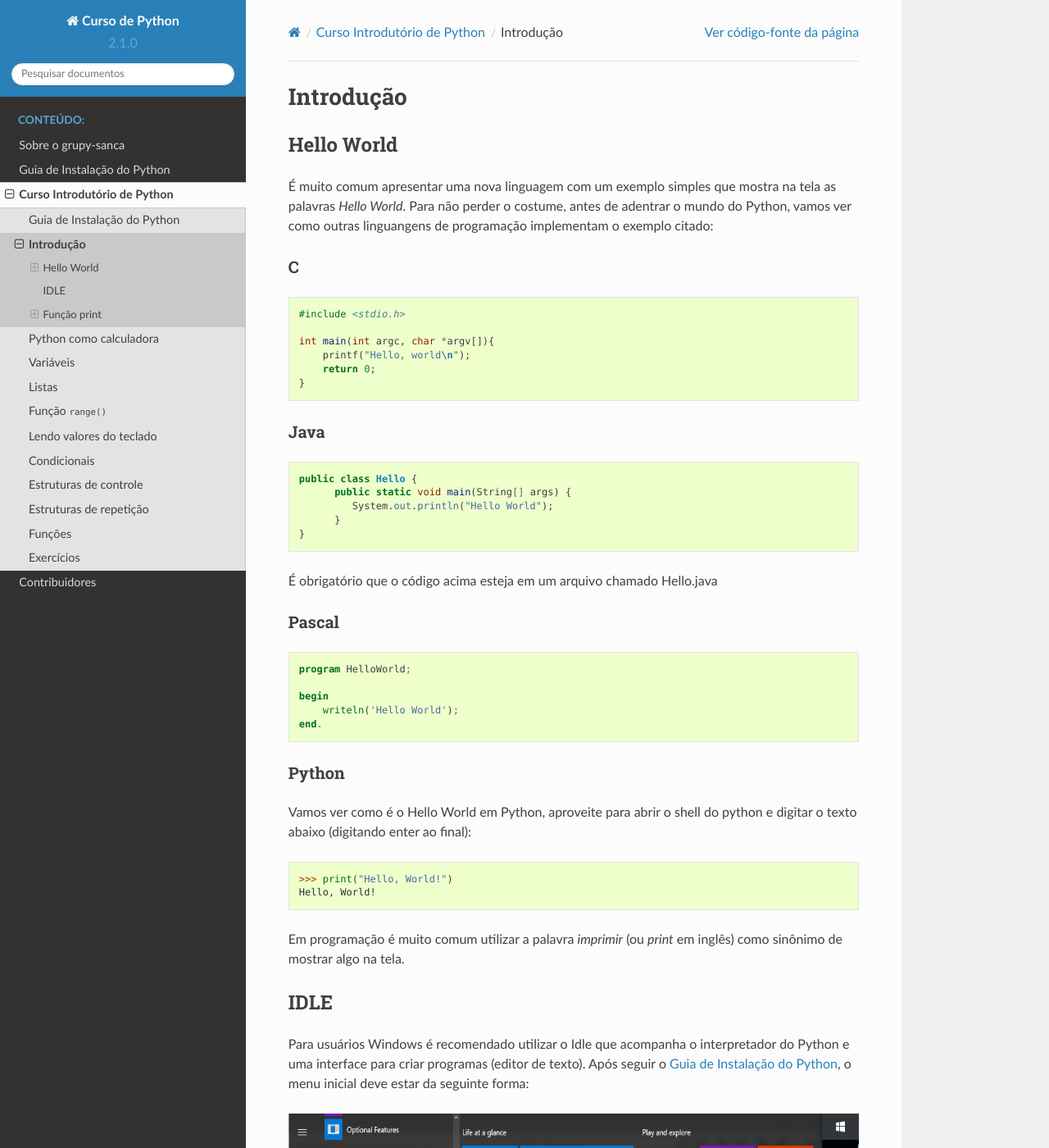
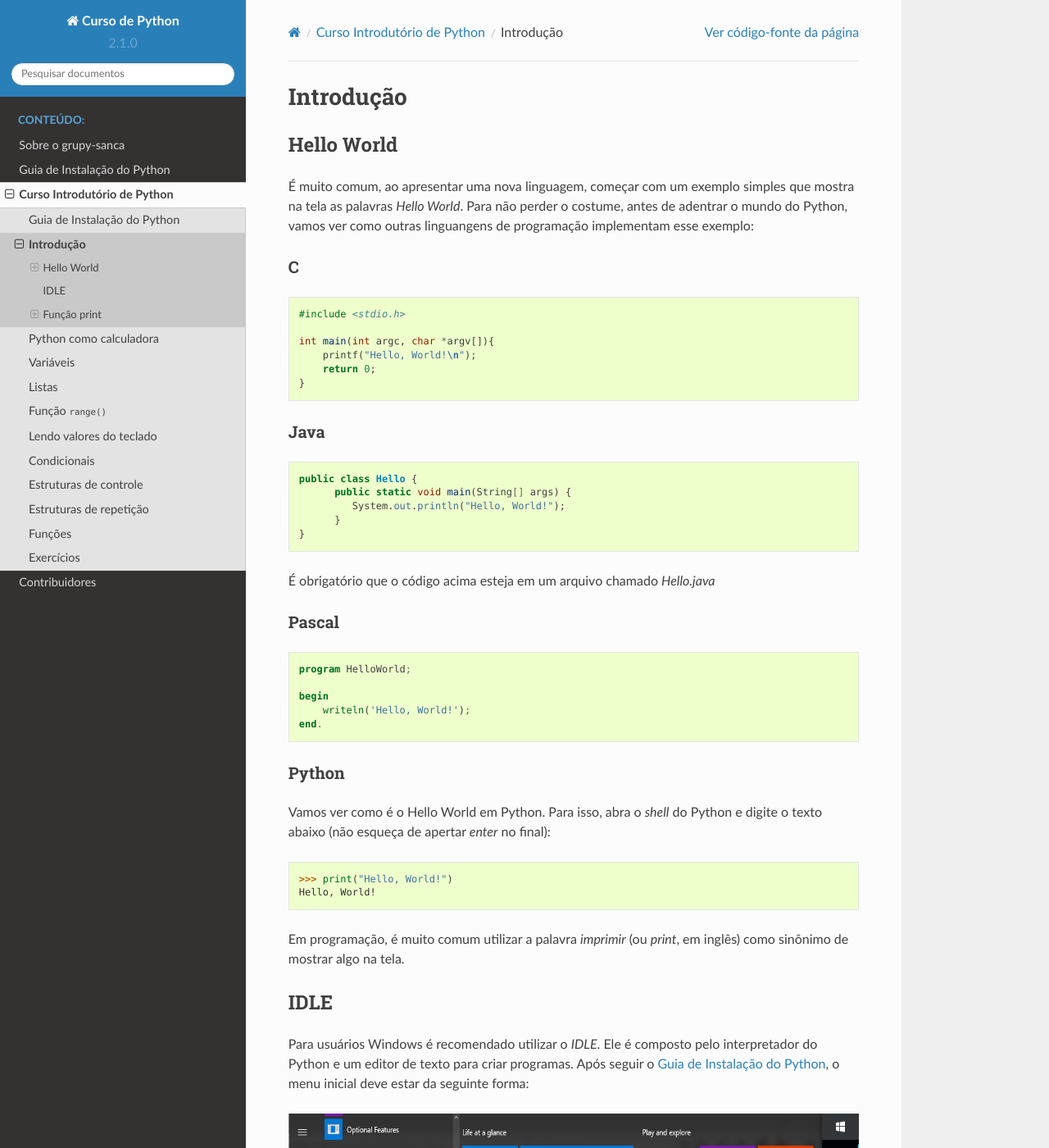
Before and after one commit to grupy-sanca/curso-python, a Sphinx documentation site: the page built from source/intro/introducao.rst, in a window 1280 px wide and 1400 px high. Shown: the whole window at 82% size. Built offline with Sphinx 7.4.7 and the Read the Docs theme 2.0.0, drawn with Linux system fonts in a browser that asks for light colours; some of the changed text lies outside the part shown.

Commit message:
Revised pt-br language

```diff
--- a/source/intro/introducao.rst
+++ b/source/intro/introducao.rst
@@ -5,10 +5,10 @@ Introdução
 Hello World
 -----------
 
-É muito comum apresentar uma nova linguagem com um exemplo simples que mostra
+É muito comum, ao apresentar uma nova linguagem, começar com um exemplo simples que mostra
 na tela as palavras `Hello World`. Para não perder o costume, antes de adentrar
 o mundo do Python, vamos ver como outras linguangens de programação implementam
-o exemplo citado:
+esse exemplo:
 
 C
 ~
@@ -18,7 +18,7 @@ C
    #include <stdio.h>
 
    int main(int argc, char *argv[]){
-       printf("Hello, world\n");
+       printf("Hello, World!\n");
        return 0;
    }
 
@@ -30,11 +30,11 @@ Java
 
    public class Hello {
          public static void main(String[] args) {
-            System.out.println("Hello World");
+            System.out.println("Hello, World!");
          }
    }
 
-É obrigatório que o código acima esteja em um arquivo chamado Hello.java
+É obrigatório que o código acima esteja em um arquivo chamado `Hello.java`
 
 
 Pascal
@@ -45,15 +45,15 @@ Pascal
    program HelloWorld;
 
    begin
-       writeln('Hello World');
+       writeln('Hello, World!');
    end.
 
 
 Python
 ~~~~~~
 
-Vamos ver como é o Hello World em Python, aproveite para abrir o shell do
-python e digitar o texto abaixo (digitando enter ao final):
+Vamos ver como é o Hello World em Python. Para isso, abra o `shell` do
+Python e digite o texto abaixo (não esqueça de apertar `enter` no final):
 
 .. doctest::
 
@@ -61,15 +61,14 @@ python e digitar o texto abaixo (digitando enter ao final):
    Hello, World!
 
 
-Em programação é muito comum utilizar a palavra `imprimir` (ou `print` em
+Em programação, é muito comum utilizar a palavra `imprimir` (ou `print`, em
 inglês) como sinônimo de mostrar algo na tela.
 
 
 IDLE
 ----
 
-Para usuários Windows é recomendado utilizar o Idle que acompanha o
-interpretador do Python e uma interface para criar programas (editor de texto).
+Para usuários Windows é recomendado utilizar o `IDLE`. Ele é composto pelo interpretador do Python e um editor de texto para criar programas.
 Após seguir o :ref:`intro-instalacao`, o menu inicial deve estar da seguinte
 forma:
 
@@ -98,7 +97,7 @@ Para rodar um programa, clique em `Run` -> `Run Module` (Ou aperte a tecla `F5`)
    :align: center
    :scale: 80%
 
-Caso o arquivo ainda não tenha sido salvo é necessário salvá-lo antes de
+Caso o arquivo ainda não tenha sido salvo, é necessário salvá-lo antes de
 executá-lo. Não esqueça de prefixar o nome do arquivo com `.py`
 (extensão do Python):
 
@@ -106,8 +105,7 @@ executá-lo. Não esqueça de prefixar o nome do arquivo com `.py`
    :align: center
    :scale: 80%
 
-Após isso, o resultado da execução do código deve aparecer na janela anterior
-do IDLE:
+Após isso, o resultado da execução do código deve aparecer na janela anterior do `IDLE`:
 
 .. figure:: images/idle6.png
    :align: center
```
Also changed, not shown: other parts of source/intro/introducao.rst (+4 -4 lines).
